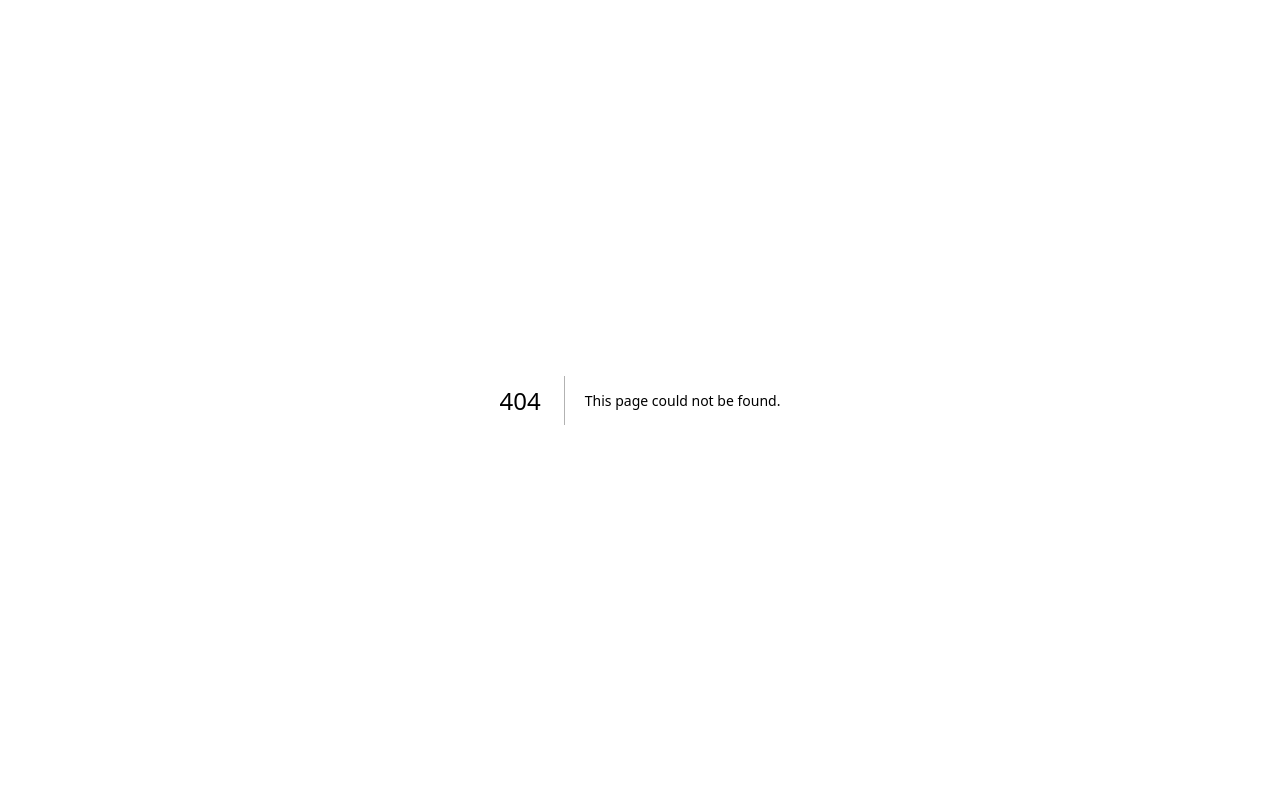
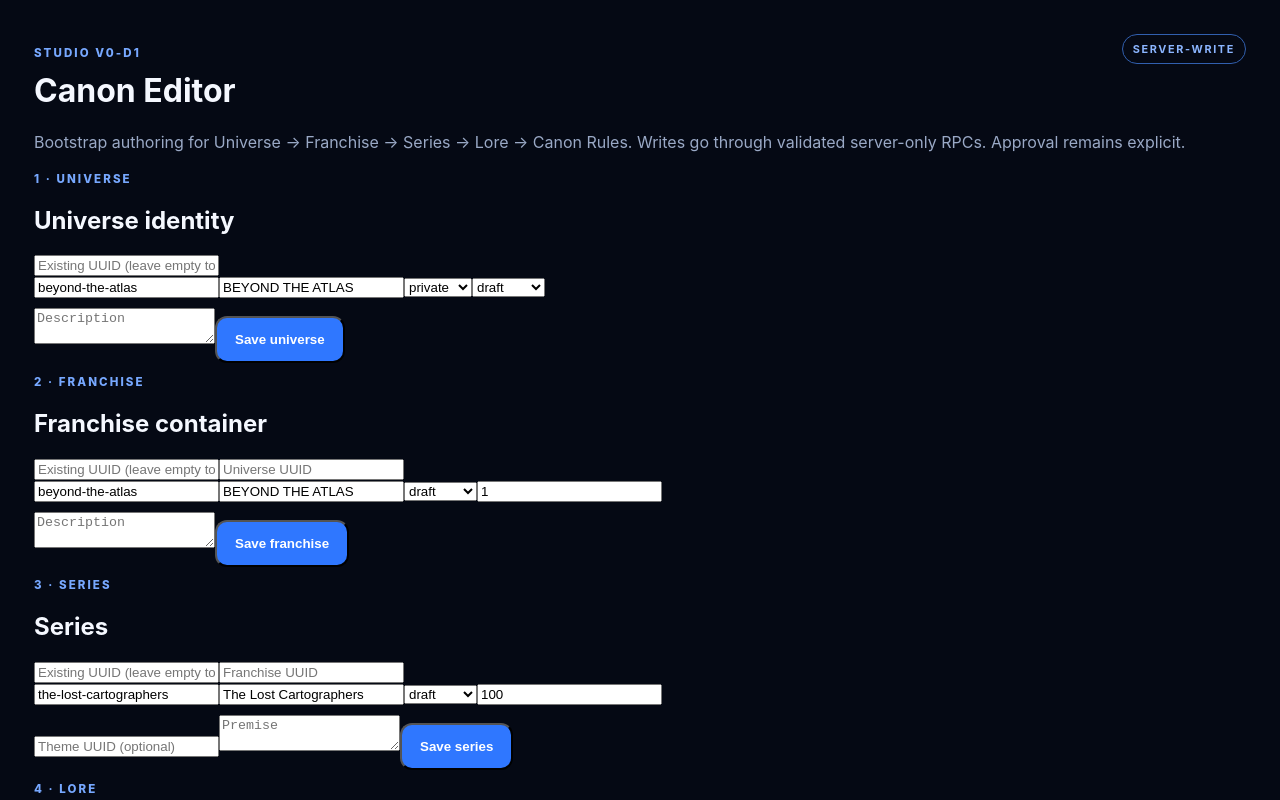
Before and after one commit to outland-compass/outland, a Next.js app in the folder apps/sideworld-studio/web/: page /studio/canon in a window 1280 px wide. Before the commit this address had no page. Shown: the top 800 px of the page. Built offline with nearby package versions, Linux system fonts and the light colour scheme.

Commit message:
feat(studio): add Canon Editor workspace

```diff
--- /dev/null
+++ b/apps/sideworld-studio/web/app/studio/canon/page.tsx
@@ -0,0 +1,25 @@
+import Link from 'next/link';
+
+import { CanonBootstrapEditor } from './canon-bootstrap-editor';
+
+export default function CanonAuthoringPage() {
+  return (
+    <main className="work">
+      <header>
+        <div>
+          <p className="eyebrow">Studio V0-D1</p>
+          <h1>Canon Editor</h1>
+        </div>
+        <b>SERVER-WRITE</b>
+      </header>
+
+      <p className="muted">
+        Bootstrap authoring for Universe → Franchise → Series → Lore → Canon Rules.
+        Writes go through validated server-only RPCs. Approval remains explicit.
+      </p>
+
+      <CanonBootstrapEditor />
+      <Link className="button secondaryButton" href="/studio">Back to Studio</Link>
+    </main>
+  );
+}
```
